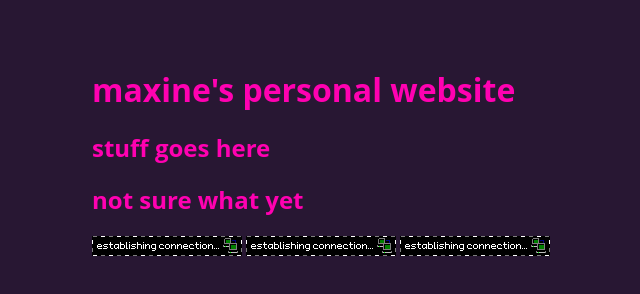
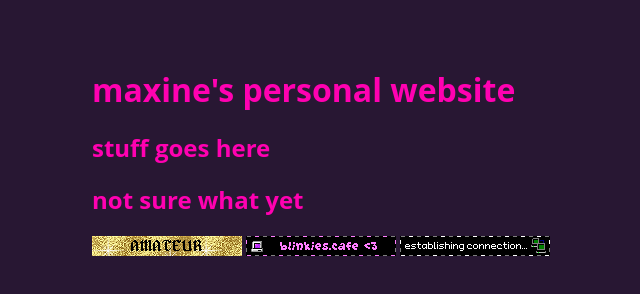
Before and after one commit to homologay/homologay.github.io, a plain HTML site: page index.html in a window 1280 px wide. Shown: the whole page, without its empty margins (148-788 px from the left). Drawn offline with Linux system fonts and the light colour scheme.

Commit message:
fixing buttons more

```diff
--- a/index.html
+++ b/index.html
@@ -20,29 +20,29 @@
 
     <!-- amateur links to my github on click-->
     <style>
-      .link {
+      .link3 {
         background-image: url("blinkies/amateur.gif");
         border: 0;
         height: 20px;
         width: 150px;
       }
     </style>
-    <input type="button" class="link" onclick="window.location.href='https://github.com/maxinebeckie'" />
+    <input type="button" class="link3" onclick="window.location.href='https://github.com/maxinebeckie'" />
 
     <!-- blinkies_cafe links to their website on click-->
     <style>
-      .link {
+      .link2 {
         background-image: url("blinkies/blinkies_cafe.gif");
         border: 0;
         height: 20px;
         width: 150px;
       }
     </style>
-    <input type="button" class="link" onclick="window.location.href='https://blinkies.cafe'" />
+    <input type="button" class="link2" onclick="window.location.href='https://blinkies.cafe'" />
 
     <!-- establishing_connection sends notifications on click-->
     <style>
-      .link {
+      .link1 {
         background-image: url("blinkies/establishing_connection.gif");
         border: 0;
         height: 20px;
@@ -50,7 +50,7 @@
       }
     </style>
     <script src="connection.js"></script>
-    <input type="button" class="link" onclick="notifyOneHundredTimes()" />
+    <input type="button" class="link1" onclick="notifyOneHundredTimes()" />
 
   </body>
 </html>
```
